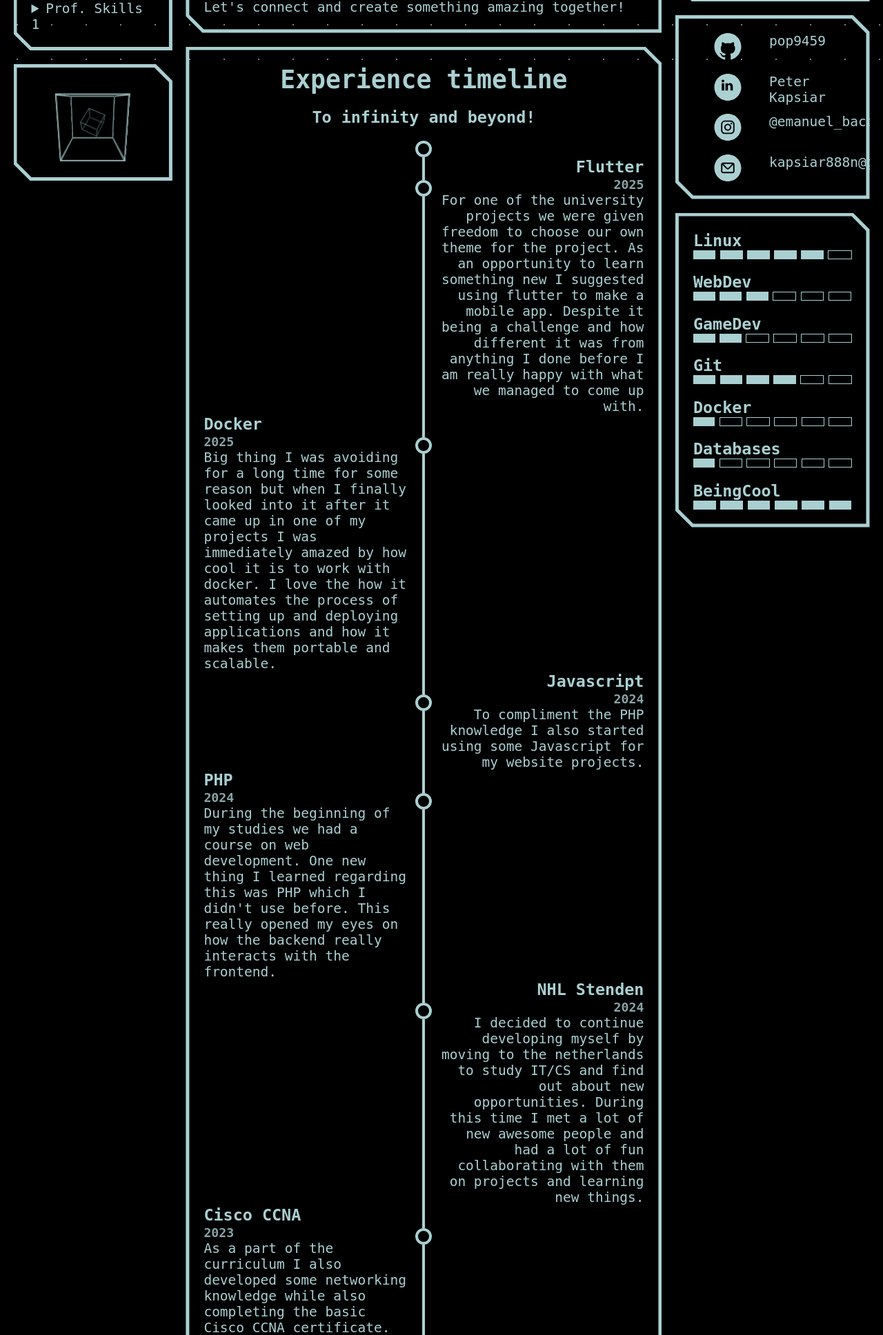
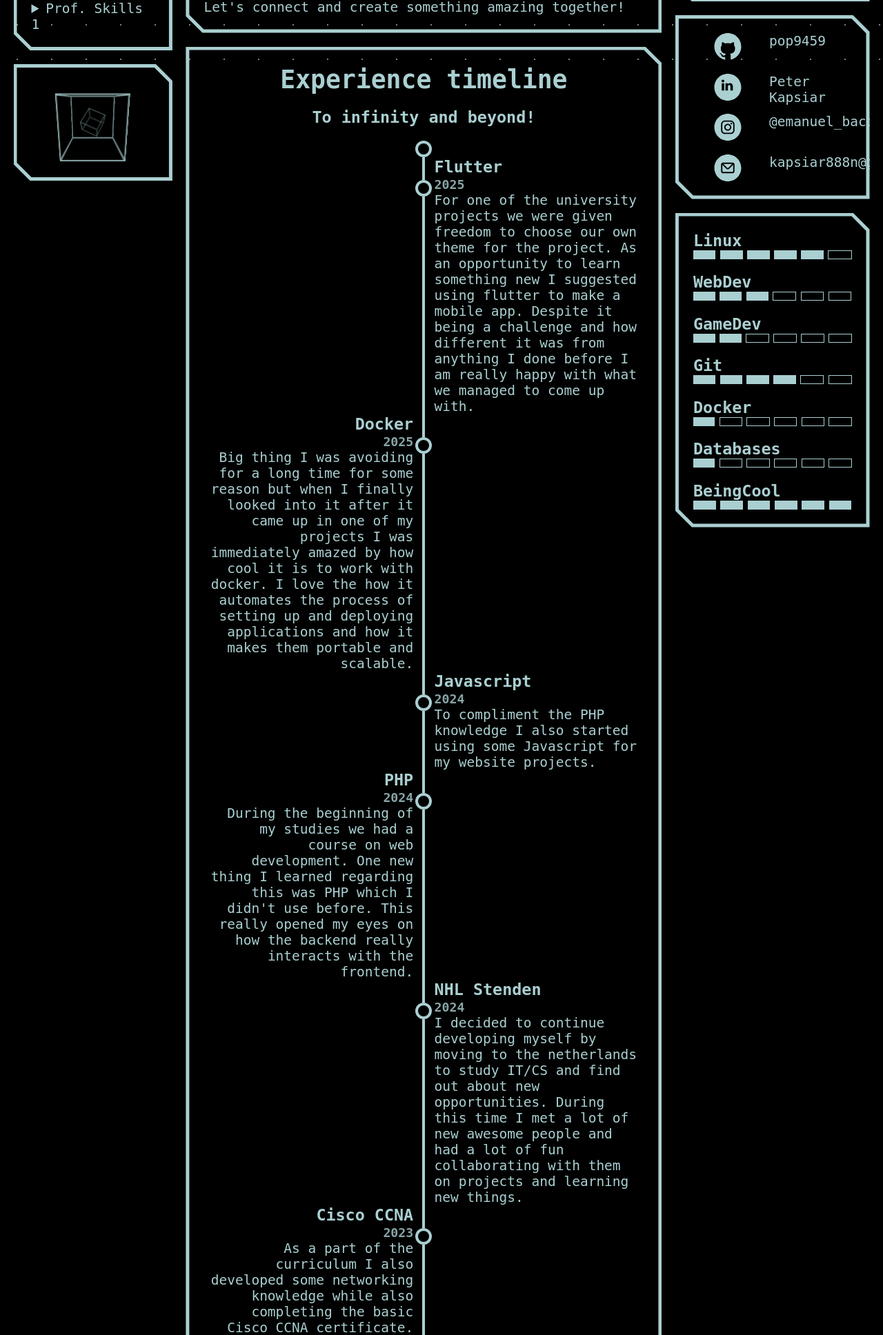
Before and after one commit to pop9459/personalWebsite, a PHP site: page / in a window 1280 px wide. Shown: the part 689-2625 px from the top of the page at 69% size. Run offline with PHP 8.4, Linux system fonts and the light colour scheme.

Commit message:
experience item align bug fix

```diff
--- a/css/aboutMe.css
+++ b/css/aboutMe.css
@@ -23,12 +23,12 @@
 }
 
 /* experience entry */
-#experienceTimeline .timelineItem:nth-child(even) p,
-#experienceTimeline .timelineItem:nth-child(even) h1,
-#experienceTimeline .timelineItem:nth-child(even) h2,
-#experienceTimeline .timelineItem:nth-child(even) h3,
-#experienceTimeline .timelineItem:nth-child(even) h4,
-#experienceTimeline .timelineItem:nth-child(even) h5 {
+#experienceTimeline .timelineItem:nth-child(odd) p,
+#experienceTimeline .timelineItem:nth-child(odd) h1,
+#experienceTimeline .timelineItem:nth-child(odd) h2,
+#experienceTimeline .timelineItem:nth-child(odd) h3,
+#experienceTimeline .timelineItem:nth-child(odd) h4,
+#experienceTimeline .timelineItem:nth-child(odd) h5 {
   text-align: right;
 }
 
```
